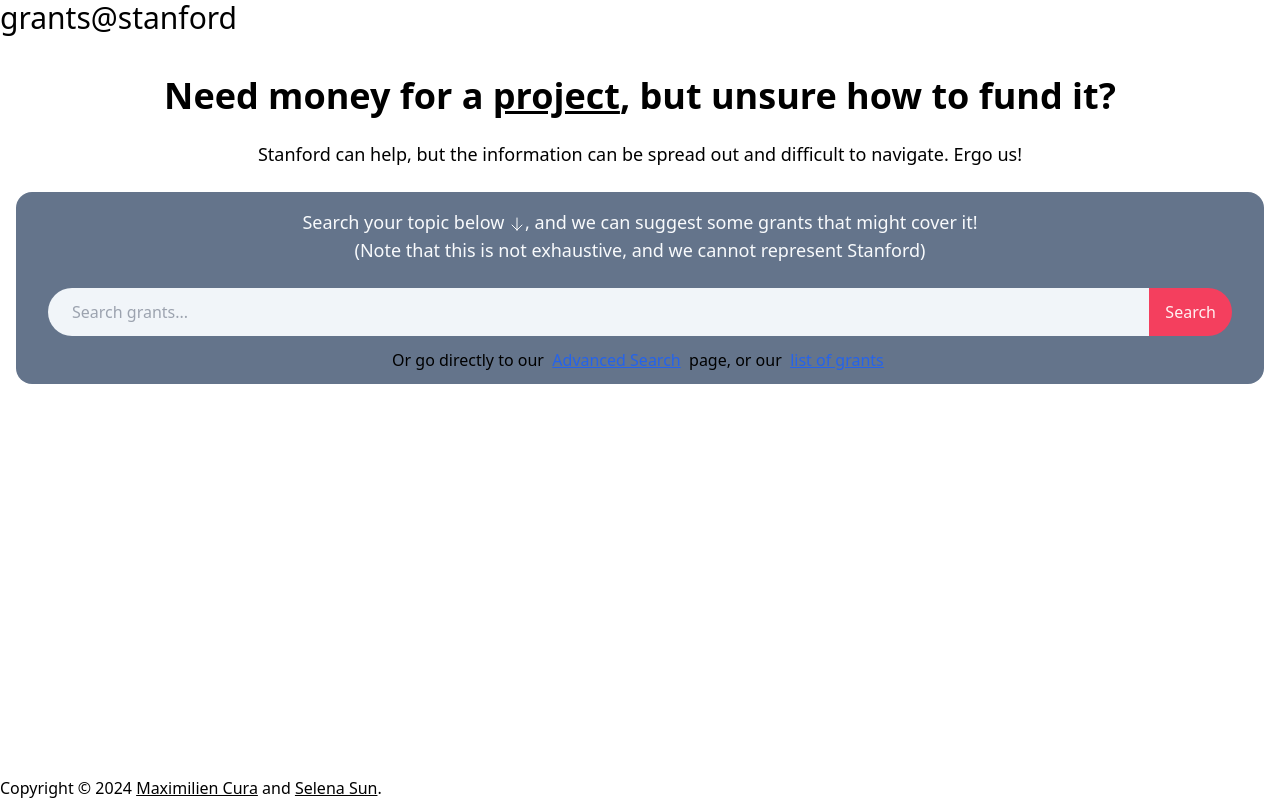
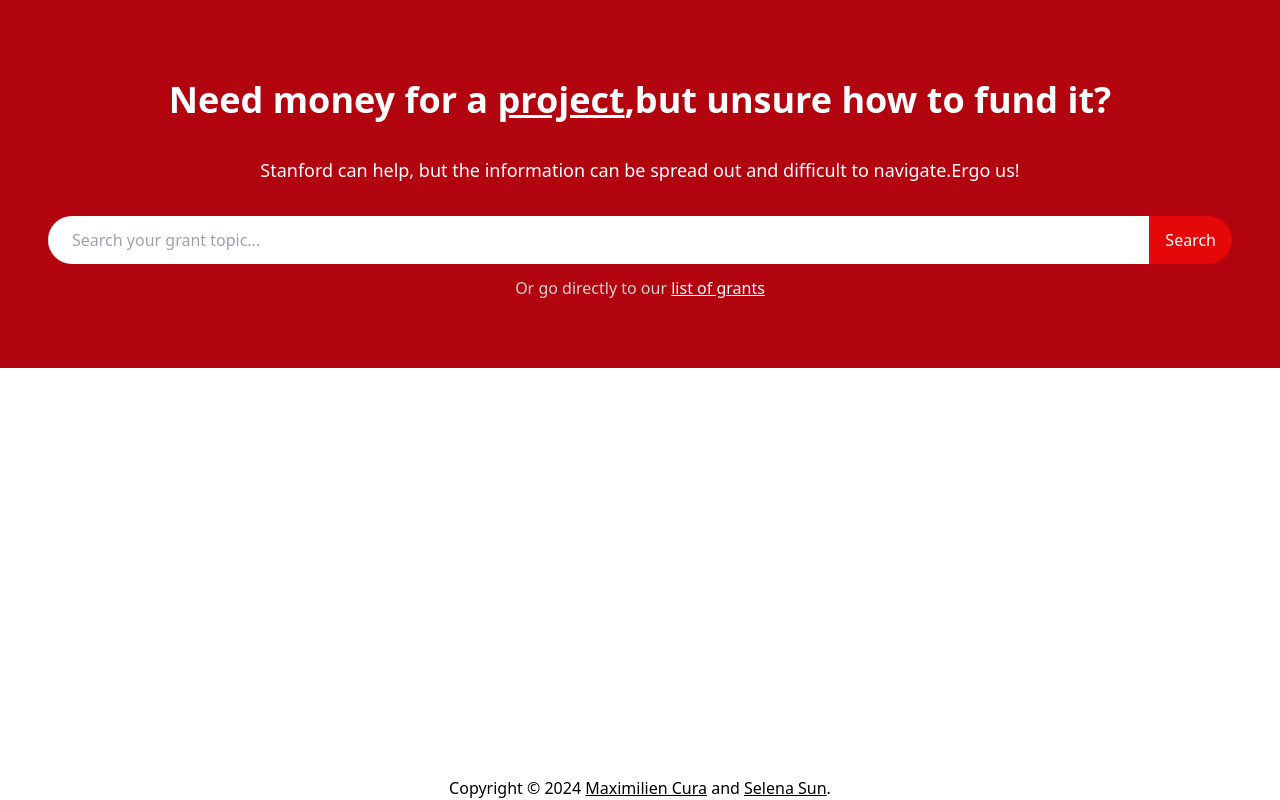
Before and after one commit to selenasun1618/freemoneyfromstanford, a Next.js app: page / in a window 1280 px wide. Built offline with nearby package versions, Linux system fonts and the light colour scheme.

Commit message:
(update)

```diff
--- a/src/app/layout.tsx
+++ b/src/app/layout.tsx
@@ -19,15 +19,15 @@
   return (
       <html lang="en">
       <body className="w-full min-h-screen flex flex-col">
-          <header className="w-full">
-              <h1 className="text-3xl">
-                  grants@stanford
-              </h1>
-          </header>
+          {/*<header className="w-full bg-digital-red-dark text-white">*/}
+          {/*    <h1 className="text-1xl ml-3 mt-2">*/}
+          {/*        grants@stanford*/}
+          {/*    </h1>*/}
+          {/*</header>*/}
 
           {children}
 
-          <footer>
+          <footer className={"text-center"}>
               Copyright &copy; 2024 <MaximilienCura /> and <SelenaSun />.
           </footer>
       </body>
--- a/src/app/page.tsx
+++ b/src/app/page.tsx
@@ -1,37 +1,44 @@
-import { ArrowDownIcon } from "@heroicons/react/24/outline";
-
 export default function Home() {
   return (
-      <main className="mb-auto flex flex-row justify-center">
-          <div className="container mx-auto md:p-4">
-              <h1 className={"text-center text-4xl font-bold my-6"}>
-                  Need money for a <span className={"underline"}>project</span>, but unsure how to fund it?
+      <main className="mb-auto flex flex-row justify-center text-white">
+          <div className="bg-digital-red w-full pt-10">
+              <div className="container mx-auto md:p-4 md:pb-10">
+                  <h1 className={"text-center text-4xl font-bold my-6 px-1 text-white"}>
+                      <span className={'inline-block'}>Need money for a <span
+                          className={"underline"}>project</span>, </span>
+                      <span className={'inline-block'}>but unsure how to fund it?</span>
                   </h1>
-              <h5 className={"text-center text-lg font-medium mt-1 mb-6"}>
-                  Stanford can help, but the information can be spread out and difficult to navigate. Ergo us!<br/>
-              </h5>
+                  <p className={"text-center text-lg font-medium mb-6 mt-9 px-1 block"}>
+                      <span className={'inline-block'}>
+                          Stanford can help, but the information can be spread out and difficult to navigate.
+                      </span>
+                      <span className={'inline-block'}>
+                          Ergo us!
+                      </span>
+                  </p>
 
-              <form className={"flex flex-col grow rounded-2xl bg-slate-500 px-5"}>
-                  <h5 className={"text-center text-lg font-medium my-4 text-slate-50"}>
-                      Search your topic below <ArrowDownIcon className={"w-4 h-6 inline"} />, and we can suggest some grants that might cover it!<br/>
-                      (Note that this is not exhaustive, and we cannot represent Stanford)
-                  </h5>
+                  <form className={"flex flex-col grow sm:rounded-2xl bg-digital-red px-5 pb-5"}>
+                      {/*<h5 className={"text-center text-lg font-medium my-4"}>*/}
+                      {/*    Search your topic, and we'll suggest some grants that might cover it!*/}
+                      {/*    /!*Search your topic below <ArrowDownIcon className={"w-4 h-6 inline"} />, and we can suggest some grants that might cover it!<br/>*!/*/}
+                      {/*    /!*(Note that this is not necessarily exhaustive, and we cannot represent Stanford)*!/*/}
+                      {/*</h5>*/}
                       <div className={"my-2 mx-3 flex flex-row grow"}>
-                      <input type="search" placeholder="Search grants..." enterKeyHint="search"
+                          <input type="search" placeholder="Search your grant topic..." enterKeyHint="search"
                                  name="search"
-                             className={"rounded-l-3xl py-3 pl-6 pr-3 flex-grow bg-slate-100 text-slate-900 focus:outline-rose-500"}
+                                 className={"rounded-l-3xl py-3 pl-6 pr-3 flex-grow bg-slate-100 text-black-1000"}
                           />
                           <input type="submit" formAction="/search" value="Search"
-                             className={"rounded-r-3xl py-3 px-4 bg-rose-500 text-rose-50"}
+                                 className={"rounded-r-3xl py-3 px-4 bg-digital-red-light cursor-pointer"}
+
                           />
                       </div>
-                  <span className={"text-center mt-1 mb-3"}>
-                Or go directly to our
-                      &nbsp;<a href="/search" className={`underline text-blue-600`}>Advanced Search</a>&nbsp;
-                page, or our
-                      &nbsp;<a href="/list" className={`underline text-blue-600`}>list of grants</a>&nbsp;
+                      <span className={"text-center mt-1 my-2 text-black-100"}>
+                      Or go directly to our&nbsp;{/*<a href="/search" className={`underline text-white`}>Advanced Search</a>&nbsp; */}
+                          {/*page, or our&nbsp;*/}<a href="/list" className={`underline text-white`}>list of grants</a>
                       </span>
                   </form>
+              </div>
           </div>
       </main>
   )
--- a/src/app/search/layout.tsx
+++ b/src/app/search/layout.tsx
@@ -0,0 +1,9 @@
+import {MaximilienCura, SelenaSun} from "@/components/Authors";
+
+export default function RootLayout({
+                                       children,
+                                   }: Readonly<{
+    children: React.ReactNode;
+}>) {
+    return children;
+}
--- a/src/app/search/page.tsx
+++ b/src/app/search/page.tsx
@@ -1,13 +1,67 @@
+"use client"
+
 import { useFormState } from "react-dom";
-import { AcademicPosition, RepresentingVSO, SearchState, SortBy, SortOrder } from "@/internal/types";
+import {
+    AcademicPosition,
+    CycleInfo,
+    RepresentingVSO,
+    SearchResult,
+    SearchState,
+    SortBy,
+    SortOrder
+} from "@/internal/types";
 import { SearchPanel } from "@/components/SearchPanel";
-import { doSearch } from "@/internal/form_validate";
+import { ResultItem, ResultItemProps } from "@/components/ResultItem";
+import { doSearch } from "@/internal/search";
+import {useState} from "react";
 
 // TODO: sorting without going through the form mechanism (i.e. on-page sorting)
 // TODO: make the homepage search bar go here with the correct form action
 
-export default function SearchPage() {
-    let [searchState, searchAction] = useFormState<SearchState, FormData>(doSearch, {
+function NoResults() {
+    return (
+        <li className="w-full p-4 flex flex-col md:flex-row border border-sky-400">
+            <h3 className={"underline"}>No results found. Try changing your query.</h3>
+        </li>
+    )
+}
+
+function Results(props: { results: SearchResult[] }) {
+    type SR = {
+        title: string,
+        description: string,
+        amountMin: number,
+        amountMax: number | string,
+        url: string,
+        deadline: Date,
+        remainingTime: Date,
+        currentCycle: CycleInfo,
+        nextCycle: CycleInfo,
+    }
+    function SRToRIP(sr: SearchResult): ResultItemProps {
+        return {
+            amountMax: sr.amountMax,
+            amountMin: sr.amountMin,
+            description: sr.description,
+            title: sr.title,
+            url: sr.url,
+            // TODO
+            currentCycle: "",
+            deadlineMachine: "",
+            nextCycle: "",
+            remainingTime: "",
+            remainingTimeMachine: "",
+        }
+    }
+
+    return props.results.map((sr) => {
+        let rip = SRToRIP(sr);
+        return (<ResultItem {...rip} />)
+    })
+}
+
+function SearchPage() : JSX.Element {
+    let [state, setState] = useState({
         searchString: '',
         position: AcademicPosition.defaultValue,
         representingVSO: RepresentingVSO.defaultValue,
@@ -24,9 +78,16 @@
     return (
         <main className="mb-auto flex flex-row justify-center">
             <div className="container mx-auto md:p-4">
-                <SearchPanel {...{searchState, searchAction}} />
-                { /* TODO(@max-cura) display search results */ }
+                <SearchPanel {...{state, setState, searchAction: doSearch}} />
+                { /* TODO(@max-cura) display search results */}
+                <ul className="w-full bg-slate-100 grow p-5 flex flex-col items-center gap-6">
+                    {state.searchResults.length == 0
+                        ? (<NoResults/>)
+                        : (<Results results={state.searchResults}/>)}
+                </ul>
             </div>
         </main>
     )
 }
+
+export default SearchPage
--- a/src/components/ResultItem.tsx
+++ b/src/components/ResultItem.tsx
@@ -1,4 +1,4 @@
-type ResultItemProps = {
+export type ResultItemProps = {
     title: string,
     description: string,
     amountMin: number,
@@ -11,7 +11,7 @@
     nextCycle: string,
 }
 
-function ResultItem(item: Readonly<ResultItemProps>): React.ReactElement {
+export function ResultItem(item: Readonly<ResultItemProps>): React.ReactElement {
     return (
         <li className="w-full p-4 flex flex-col md:flex-row border border-sky-400">
             <div className="w-auto">
--- a/src/internal/types.ts
+++ b/src/internal/types.ts
@@ -41,8 +41,8 @@
 export type SearchResult = {
     title: string,
     description: string,
-    amount_min: number,
-    amount_max: number | string,
+    amountMin: number,
+    amountMax: number,
     url: string,
     deadline: Date,
     remainingTime: Date,
--- a/tailwind.config.ts
+++ b/tailwind.config.ts
@@ -14,6 +14,40 @@
           "conic-gradient(from 180deg at 50% 50%, var(--tw-gradient-stops))",
       },
     },
+    colors: {
+      'transparent': 'transparent',
+      'current': 'currentColor',
+      'cool-grey': '#53565a',
+      'black': {
+        1000: '#1e1d19',
+        900: '#2e2d29',
+        800: '#43423E',
+        700: '#585754',
+        600: '#6D6C69',
+        500: '#767674',
+        400: '#979694',
+        300: '#ABABA9',
+        200: '#C0C0BF',
+        100: '#D5D5D4',
+        50: '#EAEAEA',
+      },
+      'white': '#ffffff',
+      'cardinal-red': '#8c1515',
+      'cardinal-red-light': '#b83a4b',
+      'cardinal-red-dark': '#820000',
+      'digital-red': '#B1040E',
+      'digital-red-light': '#E50808',
+      'digital-red-dark': '#820000',
+      'digital-blue': '#006CB8',
+      'digital-blue-light': '#6FC3FF',
+      'digital-blue-dark': '#00548f',
+      'digital-green': '#008566',
+      'digital-green-light': '#1AECBA',
+      'digital-green-dark': '#006F54',
+      'illuminated': '#FEDD5C',
+      'illuminated-light': '#FFE781',
+      'illuminated-dark': '#FEC51D'
+    }
   },
   plugins: [],
 };
```
Also changed, not shown: src/components/SearchPanel.tsx (+45 -15 lines), src/internal/cache.ts (+16 -4 lines), src/internal/form_validate.ts (+4 -37 lines), src/internal/search.ts (+35 -2 lines). Lines whose indentation alone changed are shown as unchanged.
